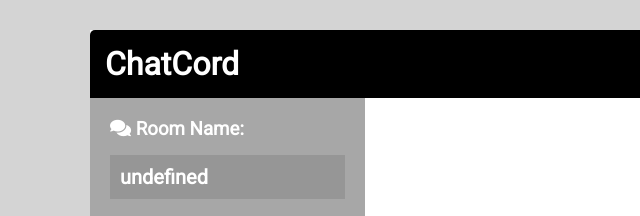
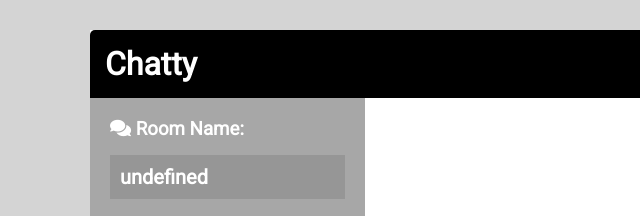
Before and after one commit to kanguki/Chat-app, a website: page public/chat.html in a window 1280 px wide. Shown: the top 216 px of the page, 0-640 px from the left. Drawn offline with nearby package versions, Linux system fonts and the light colour scheme; no server answers.

Commit message:
Update chat.html

```diff
--- a/public/chat.html
+++ b/public/chat.html
@@ -20,7 +20,7 @@
           <i class="fas fa-times" style="display: none;"></i>
         </div>
 
-        <h1>ChatCord</h1>
+        <h1>Chatty</h1>
         <a href="index.html" class="btn" title="Leave Room">
           <i class="fas fa-sign-out-alt"></i>
         </a>
```
